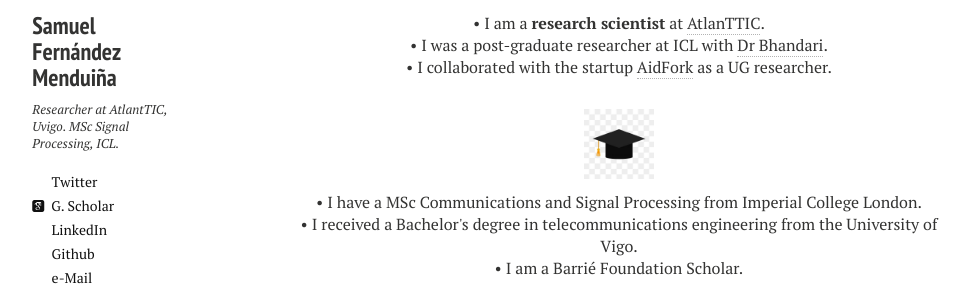
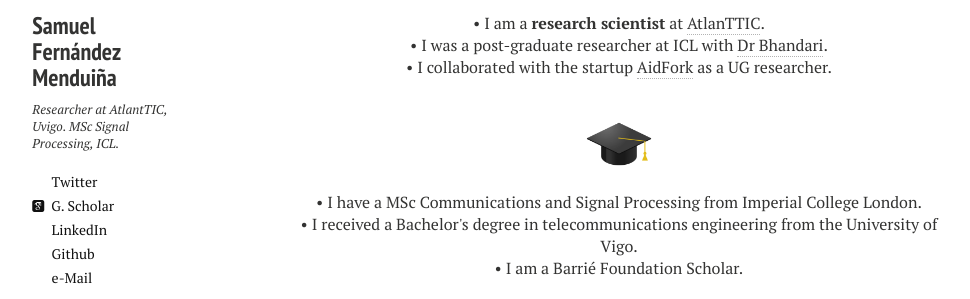
Before and after one commit to sf219/sfweb, a Jekyll site: the page built from cv.md, in a window 1280 px wide. Shown: the part 227-526 px from the top of the page, without its empty margins (21-991 px from the left). Built offline with Jekyll 4.4.1, drawn with Linux system fonts in a browser that asks for light colours; nearby versions of some CDN libraries.

Commit message:
Update cv.html

```diff
--- a/_layouts/cv.html
+++ b/_layouts/cv.html
@@ -51,7 +51,7 @@
       <p align="center" class="bottom-three">&#8226 I collaborated with the startup <a href="https://aidfork.uvigo.es/" target="_blank">AidFork</a> as a UG researcher.</p>
 
 
-    <p align="center" class=bottom-small><img src="{{ site.url }}/images/CV/academic_hat.jpg" alt="Education" width="70" height="70"></p>
+    <p align="center" class=bottom-small><img src="{{ site.url }}/images/CV/academic_hat.png" alt="Education" width="70" height="70"></p>
 
       <p align="center">&#8226 I have a MSc Communications and Signal Processing from Imperial College London.</p>
       <p align="center">&#8226 I received a Bachelor's degree in telecommunications engineering from the University of Vigo.</p>
```
